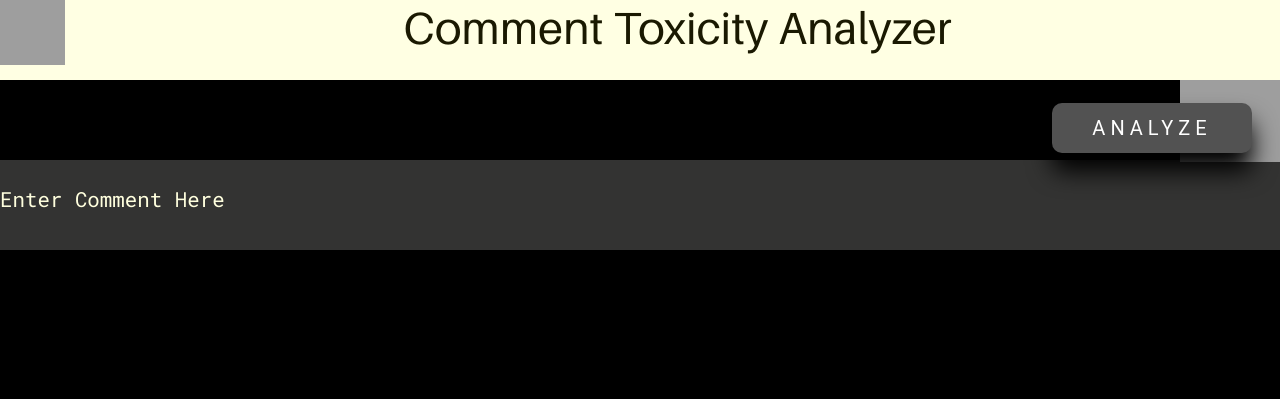
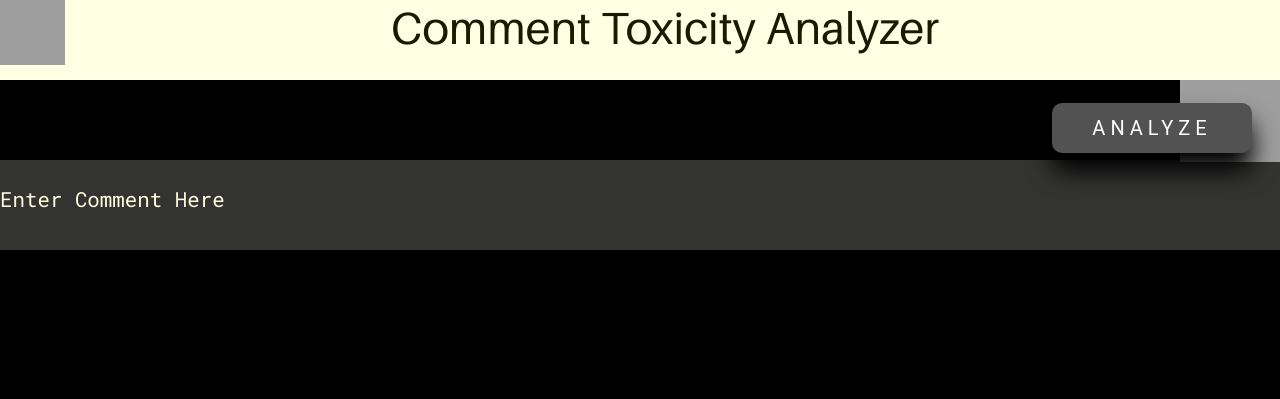
Before and after one commit to Arkapravaroy/toxic_classification, a Flask app: page / in a window 1280 px wide. Shown: the top 399 px of the page. Run offline with Flask 2, Linux system fonts and the light colour scheme; some libraries are stand-ins or nearby versions; grey boxes are pictures that could not be loaded.

Commit message:
Update style.css

```diff
--- a/static/style.css
+++ b/static/style.css
@@ -67,7 +67,7 @@ html, body { background-color: #000000; height: 100%; padding: 0; margin: 0; }
     font-family: Aileron, monospace;
     text-align: center;
     margin-top: 0px;
-    margin-left:75px;
+    margin-left:50px;
 }
 
 /* .logo {
```
